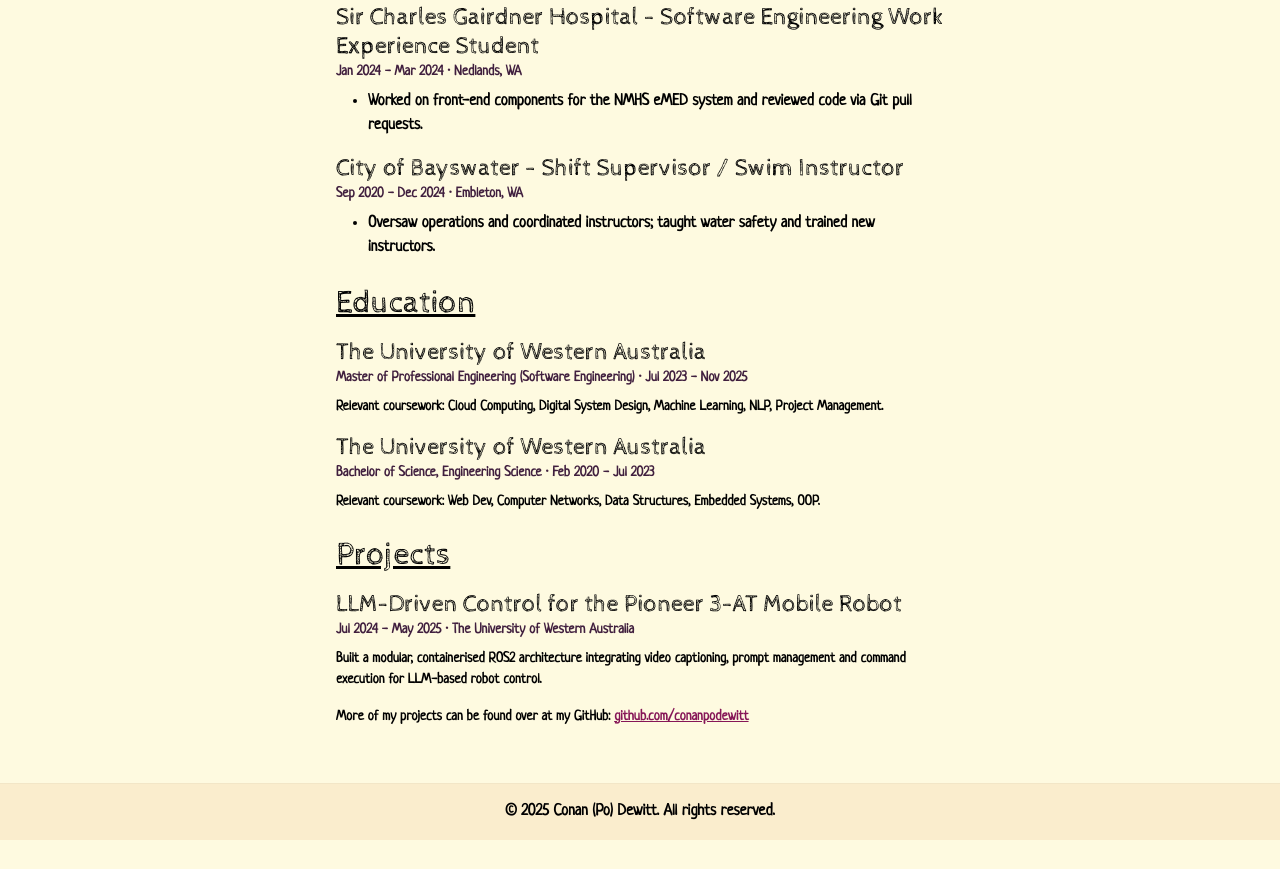
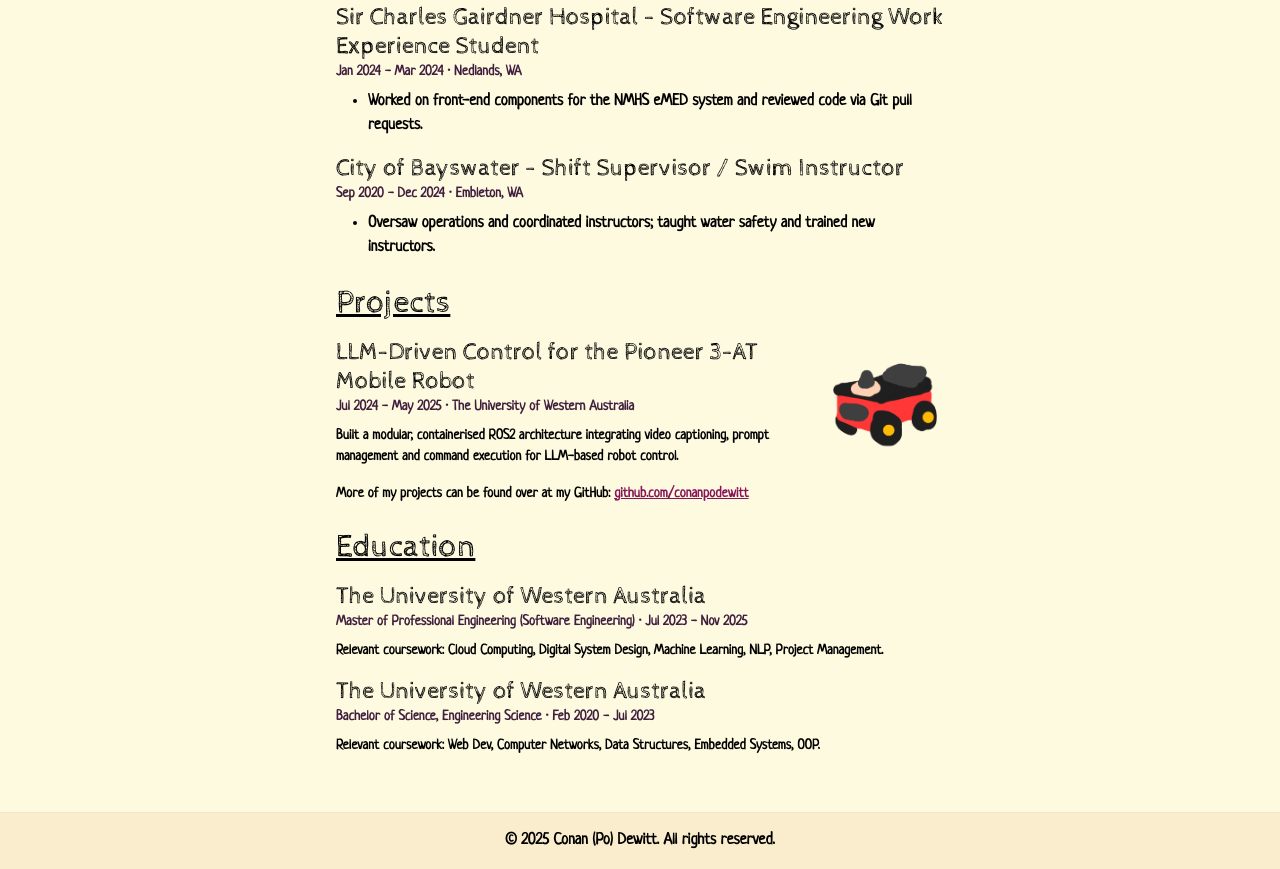
Before and after one commit to conanpodewitt/conanpodewitt.github.io, a plain HTML site: page index.html in a window 1280 px wide. Shown: the part 711-1580 px from the top of the page. Before the commit the page ends 1551 px from the top, so only its background shows below. Drawn offline with Linux system fonts and the light colour scheme.

Commit message:
Add projects section with details and image; include pioneer.png

```diff
--- a/index.html
+++ b/index.html
@@ -80,6 +80,12 @@
       transform-style: preserve-3d;
       backface-visibility: visible;
       animation: spinY 5s infinite linear;
+    }
+    /* Section images */
+    img.section-img {
+      max-width:120px;
+      border-radius:4px;
+      display:block;
     }
 
     /* Keyframes for 3D rotation */
@@ -175,6 +181,26 @@
         </div>
       </section>
 
+      <!-- Projects -->
+      <section id="projects" class="section">
+        <h2 class="mb-2 text-decoration-underline">Projects</h2>
+
+        <div class="mb-3 d-flex align-items-start">
+          <div>
+            <h4 class="mb-0">LLM-Driven Control for the Pioneer 3-AT Mobile Robot</h4>
+            <div class="muted small mb-2">Jul 2024 - May 2025 · The University of Western Australia</div>
+            <p class="small mb-0">Built a modular, containerised ROS2 architecture integrating video captioning, prompt management and command execution for LLM-based robot control.</p>
+          </div>
+          <div class="d-none d-md-block ms-3">
+            <img src="static/images/pioneer.png" alt="Pioneer 3-AT" class="section-img" onerror="this.style.display='none'">
+          </div>
+        </div>
+
+        <div class="mb-3">
+          <p class="small mb-0">More of my projects can be found over at my GitHub: <a href="https://github.com/conanpodewitt" target="_blank" rel="noopener noreferrer">github.com/conanpodewitt</a></p>
+        </div>
+      </section>
+
       <!-- Education -->
       <section id="education" class="section">
         <h2 class="mb-2 text-decoration-underline">Education</h2>
@@ -192,21 +218,6 @@
         </div>
       </section>
 
-      <!-- Projects -->
-      <section id="projects" class="section">
-        <h2 class="mb-2 text-decoration-underline">Projects</h2>
-
-        <div class="mb-3">
-          <h4 class="mb-0">LLM-Driven Control for the Pioneer 3-AT Mobile Robot</h4>
-          <div class="muted small mb-2">Jul 2024 - May 2025 · The University of Western Australia</div>
-          <p class="small mb-0">Built a modular, containerised ROS2 architecture integrating video captioning, prompt management and command execution for LLM-based robot control.</p>
-        </div>
-
-        <div class="mb-3">
-          <p class="small mb-0">More of my projects can be found over at my GitHub: <a href="https://github.com/conanpodewitt" target="_blank" rel="noopener noreferrer">github.com/conanpodewitt</a></p>
-        </div>
-      </section>
-
     </div> <!-- .site-inner -->
   </main>
 
```
Also changed, not shown: static/images/pioneer.png (added).
